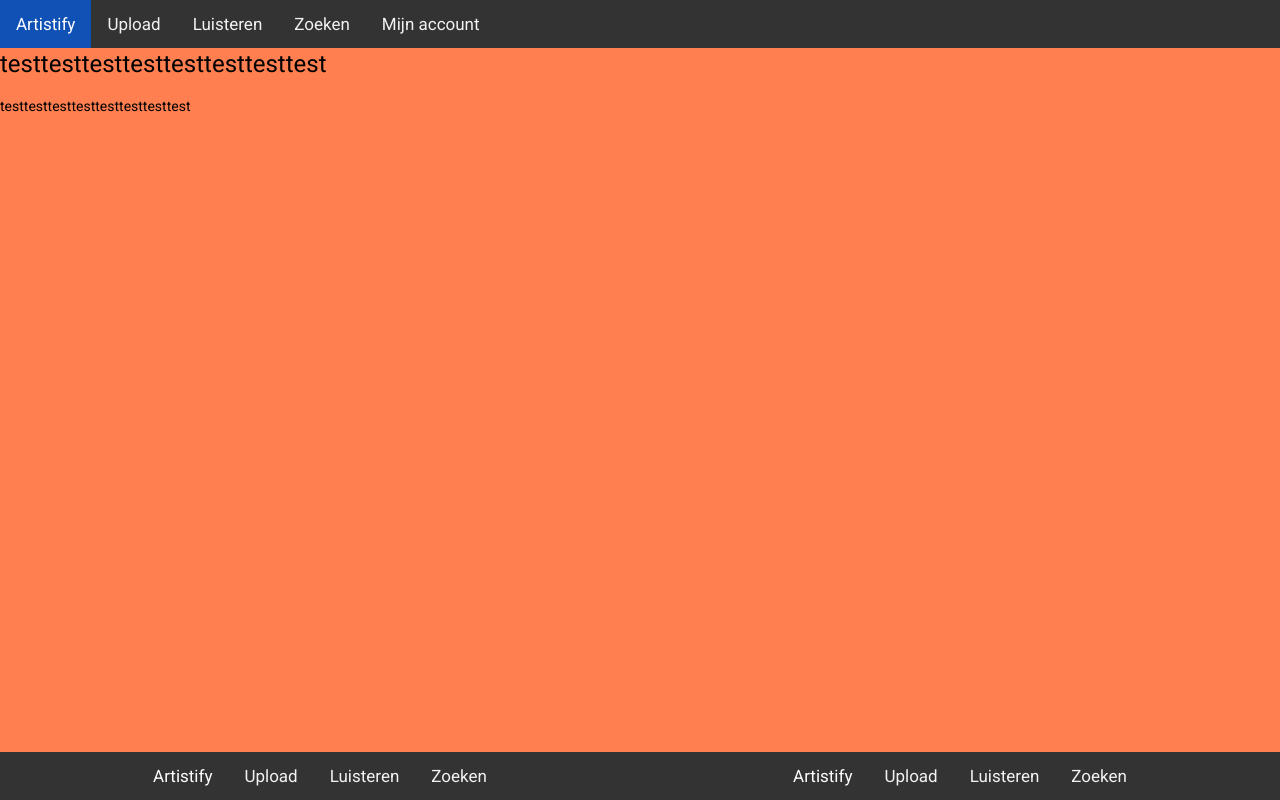
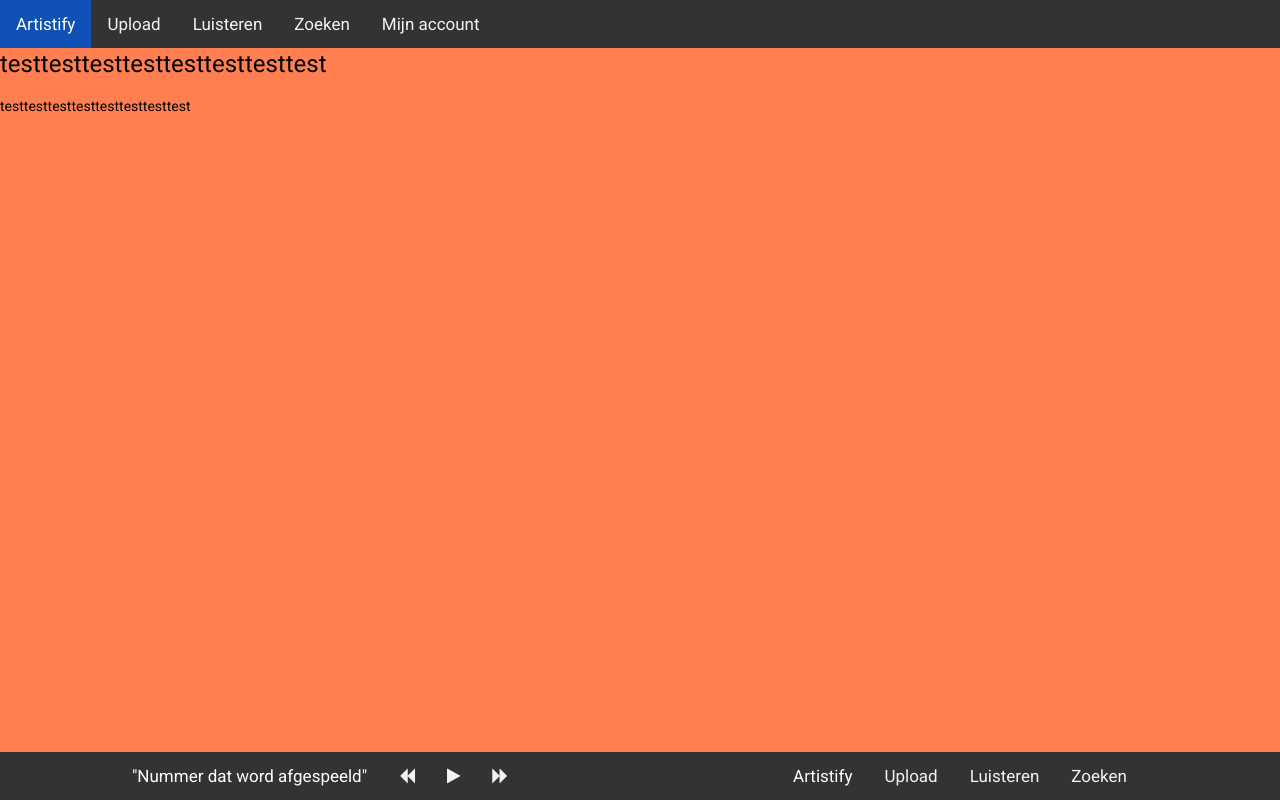
Before and after one commit to JosDJ/Project-2.4, an Angular app in the folder frontend/: page / in a window 1280 px wide. Built offline with nearby package versions, Linux system fonts and the light colour scheme.

Commit message:
Added the media player icons

```diff
--- a/frontend/src/app/musicplayer/musicplayerbuttons/musicplayerbuttons.component.css
+++ b/frontend/src/app/musicplayer/musicplayerbuttons/musicplayerbuttons.component.css
@@ -25,8 +25,3 @@
     background-color: #333;
     color: white;
   }
-
-  /* Hide the link that should open and close the topnav on small screens */
-  .musicbar .icon {
-  display: none;
-  }
--- a/frontend/src/app/musicplayer/musicplayerbuttons/musicplayerbuttons.component.html
+++ b/frontend/src/app/musicplayer/musicplayerbuttons/musicplayerbuttons.component.html
@@ -1,8 +1,17 @@
 <link rel="stylesheet" href="https://cdnjs.cloudflare.com/ajax/libs/font-awesome/4.7.0/css/font-awesome.min.css">
 
 <div class="musicbar" id="myMusicbar">
-    <a class="active" href="#artistify">Artistify</a>
-    <a href="#upload">Upload</a>
-    <a href="#luisteren">Luisteren</a>
-    <a href="#zoeken">Zoeken</a>
+    <a class="active" href="#curSong">"Nummer dat word afgespeeld"</a>
+    <a href="javascript:void(0);" class="icon">
+      <i class="fa fa-backward"></i>
+    </a>
+
+    <a href="javascript:void(0);" class="icon">
+      <i class="fa fa-play"></i>
+
+    </a>
+
+    <a href="javascript:void(0);" class="icon">
+      <i class="fa fa-forward"></i>
+    </a>
   </div>
--- a/frontend/src/app/musicplayer/musicplayerbuttons/musicplayerbuttons.component.ts
+++ b/frontend/src/app/musicplayer/musicplayerbuttons/musicplayerbuttons.component.ts
@@ -11,5 +11,4 @@ export class MusicplayerbuttonsComponent implements OnInit {
 
   ngOnInit(): void {
   }
-
 }
```
